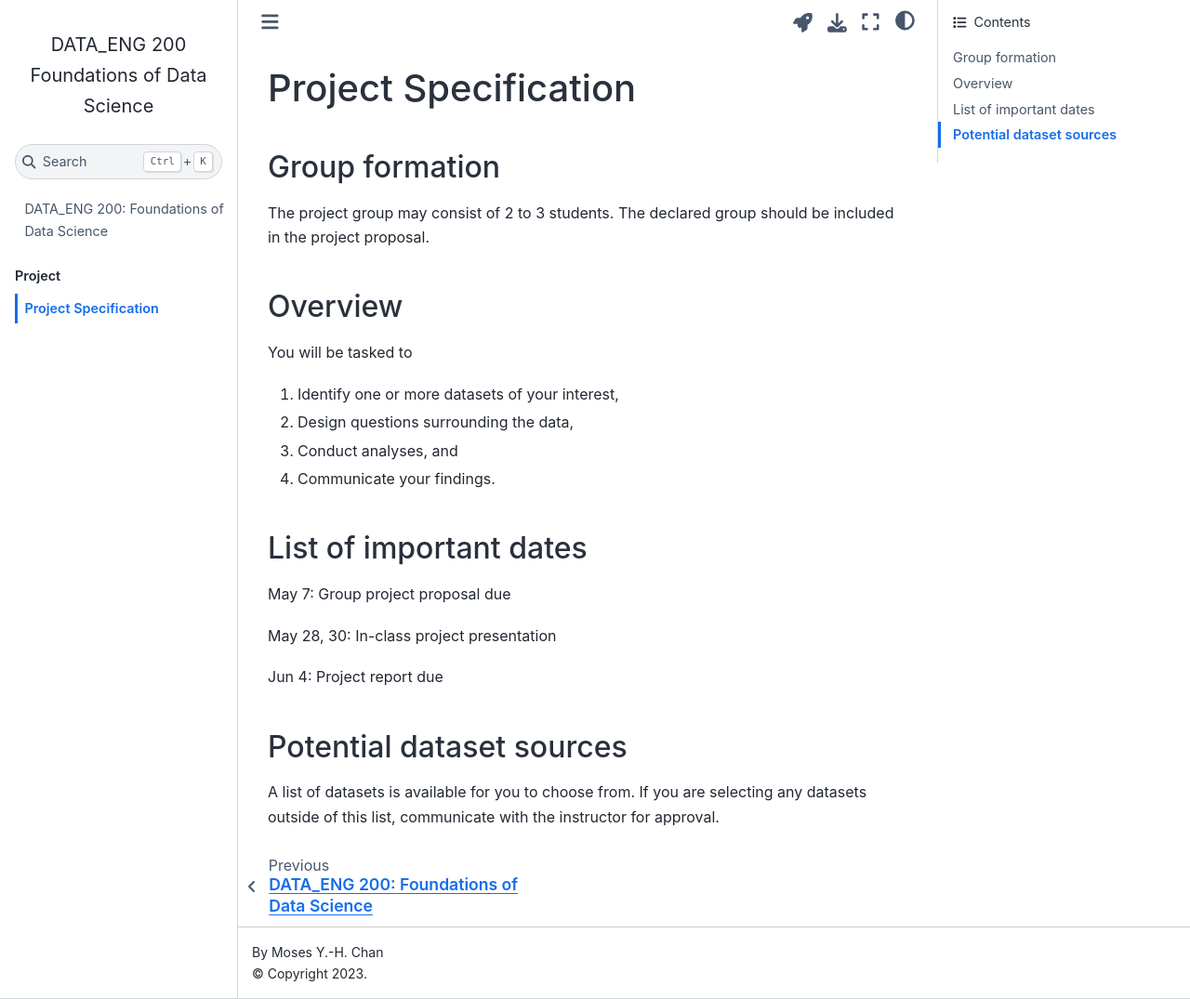
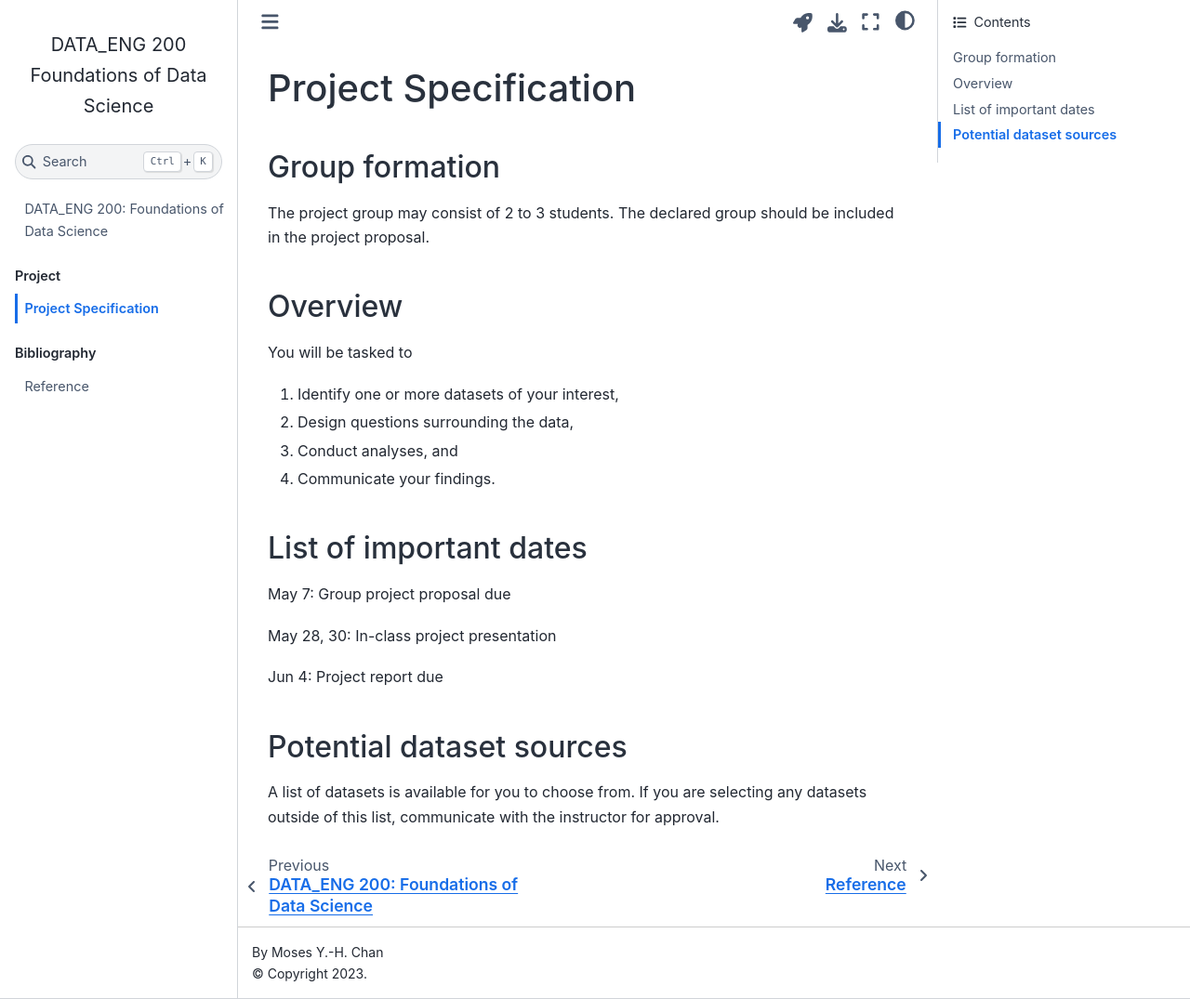
Before and after one commit to mosesyhc/de200-sp2024, a Jupyter Book: the page built from a0-project-specification.ipynb, in a window 1280 px wide and 1075 px high. Shown: the whole window at 93% size. Built offline with Jupyter Book 1.0.4 settings and Sphinx 7.4.7 and the Sphinx Book theme 1.1.4, drawn with Linux system fonts in a browser that asks for light colours; pages that are not in the unit, such as notebooks, are missing from menus; some of the changed lines change nothing that is shown.

```diff
--- a/_toc.yml
+++ b/_toc.yml
@@ -15,8 +15,12 @@
 - caption: Data manipulation with pandas
   chapters:
   - file: lectures/03-data-manipulation
-
+  - file: lectures/04-data-manipulation-2
 
 - caption: Project
   chapters:
   - file: a0-project-specification
+
+- caption: Bibliography
+  chapters:
+  - file: 99-reference
--- a/de200.bib
+++ b/de200.bib
@@ -0,0 +1,13 @@
+@book{lau2023learning,
+  title={Learning Data Science},
+  author={Lau, Sam and Gonzalez, Joseph and Nolan, Deborah},
+  year={2023},
+  publisher={" O'Reilly Media, Inc."}
+}
+
+@book{spiegelhalter2019art,
+  title={The art of statistics: Learning from data},
+  author={Spiegelhalter, David},
+  year={2019},
+  publisher={Penguin UK}
+}
```
Also changed, not shown: 99-reference.ipynb (added), 3 other files.
